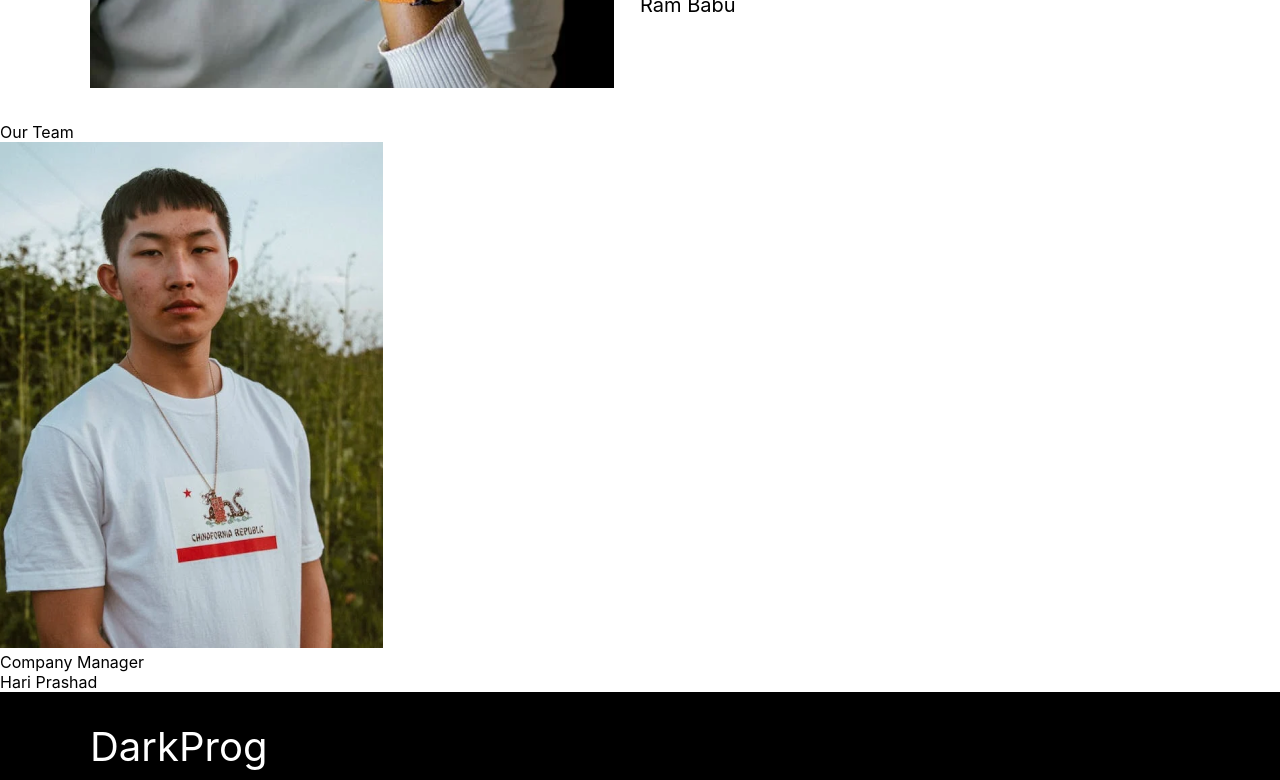
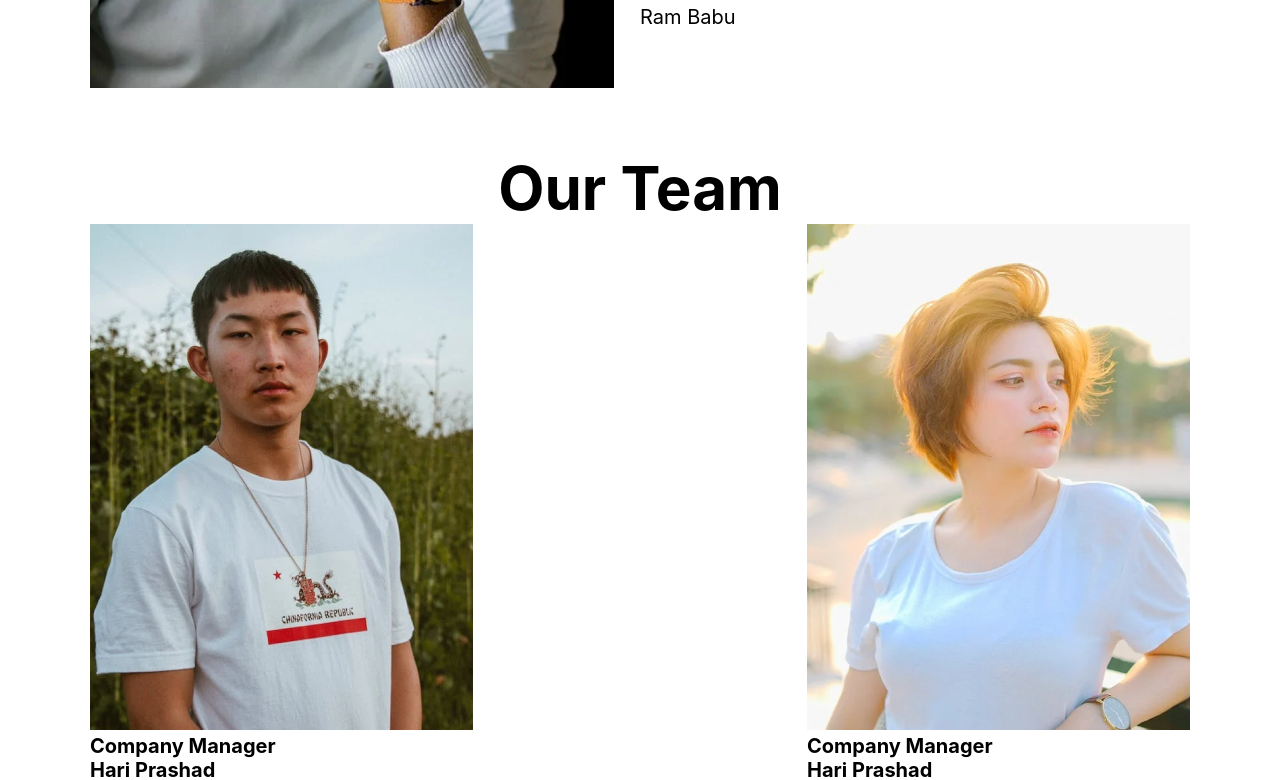
Before and after one commit to XDezo-Technologies/DarkProg, a React (Create React App) app: page /team in a window 1280 px wide. Shown: the part 1080-1860 px from the top of the page. Built offline with nearby package versions, Linux system fonts and the light colour scheme.

Commit message:
teams page compleated

```diff
--- /dev/null
+++ b/src/pages/OurTeam/Member.jsx
@@ -0,0 +1,14 @@
+import React from "react";
+import Styles from './Team.module.css'
+
+function Member(props) {
+    return (
+        <div className={Styles.member}>
+            <img className={Styles.img} src={props.image} alt="" />
+            <div className={Styles.detail}>
+                Company Manager <br /> Hari Prashad                    </div>
+        </div>
+    )
+}
+
+export default Member;
--- a/src/pages/OurTeam/Team.jsx
+++ b/src/pages/OurTeam/Team.jsx
@@ -3,7 +3,11 @@ import Styles from './Team.module.css';
 import Navbar from '../home/Navbar';
 import CEO from '../../images/CEO.png';
 import Footer from '../home/Footer';
+import Member from './Member';
 import t1 from '../../images/t1.png';
+import t2 from '../../images/t2.png';
+import t3 from '../../images/t3.png';
+
 
 function Team() {
   return (
@@ -33,19 +37,25 @@ function Team() {
             </div>
         </div>
 
-        <div className="team">
-            <div className="Heading">
+        <div className={Styles.team}>
+            <div className={Styles.heading}>
                 Our Team
             </div>
 
-            <div className="members">
-                <div className="member1">
-                    <img src={t1} alt="" />
-                    <div className="detail">
-                        Company Manager <br /> Hari Prashad                    </div>
-                </div>
+            <div className={Styles.members}>
+                <Member image={t1} />
+                <Member image={t2} />
+                <Member image={t3} />
+            </div>
+
+            <div className={Styles.members}>
+                <Member image={t1} />
+                <Member image={t2} />
+                <Member image={t3} />
             </div>
         </div>
+
+
 
         <Footer />
         </>
--- a/src/pages/OurTeam/Team.module.css
+++ b/src/pages/OurTeam/Team.module.css
@@ -34,7 +34,7 @@
 
 
   .profile, .message{
-    flex: 1;
+    flex: 1 0 250px;
   }
 
   .message{
@@ -55,3 +55,37 @@
     text-align: justify;
     padding: 0;
   }
+
+  .team{
+    padding: 30px 90px;
+  }
+
+  .members{
+    display: flex;
+    flex-wrap: wrap;
+    margin-bottom: 30px;
+    justify-content: space-between;
+  }
+
+  .heading{
+    font-size: 60px;
+    font-weight: bold;
+    text-align: center;
+  }
+
+  .img{
+    height: 505.96px;
+    width: 383px;
+  }
+
+  .detail{
+    font-size: 20px;
+    font-weight: bold;
+  }
+
+  @media screen and (max-width: 768px) {
+    .ceo, .team{
+        padding: 30px 10px;
+        text-align: center;
+    }
+  }
--- a/src/pages/home/Navbar.module.css
+++ b/src/pages/home/Navbar.module.css
@@ -65,6 +65,6 @@ a{
   /* Media queries for responsiveness */
   @media screen and (max-width: 768px) {
     .navbar{
-        padding: 30px 10%;
+        padding: 30px 10px;
     }
   }
```
